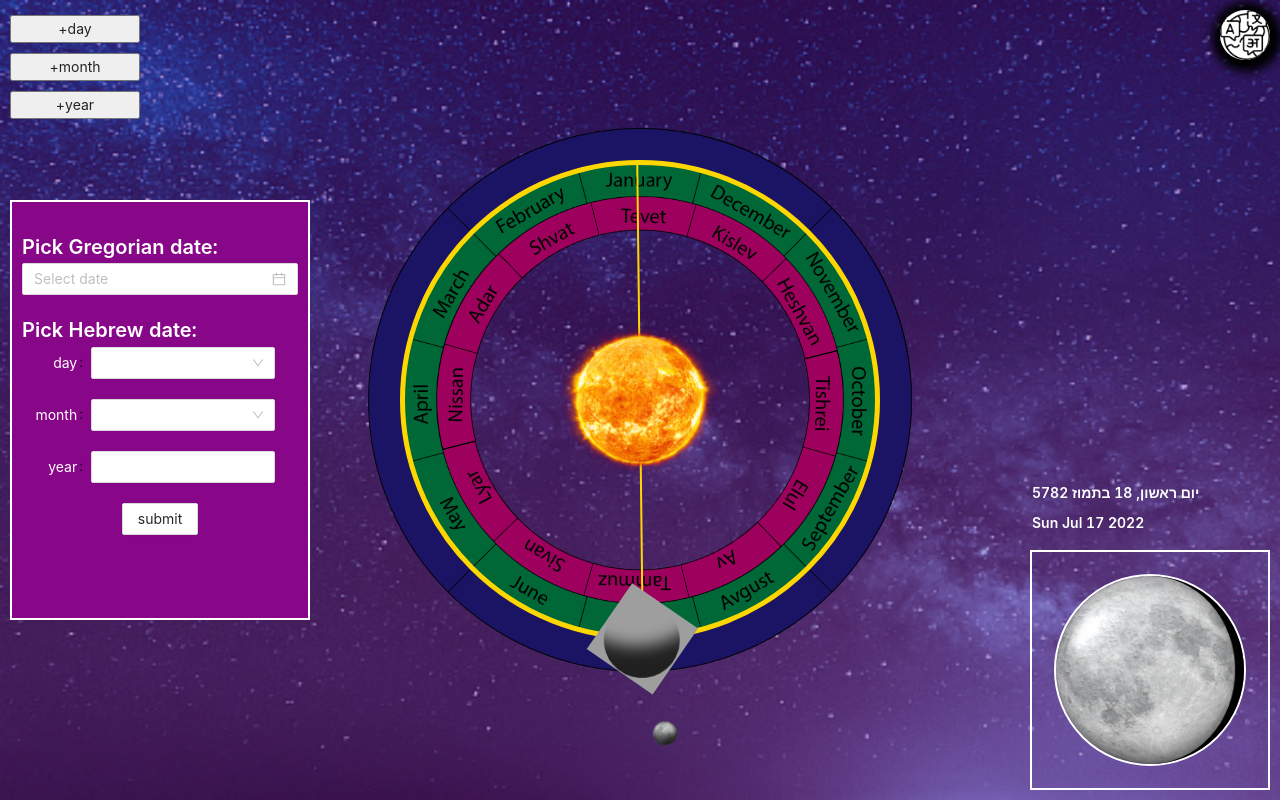
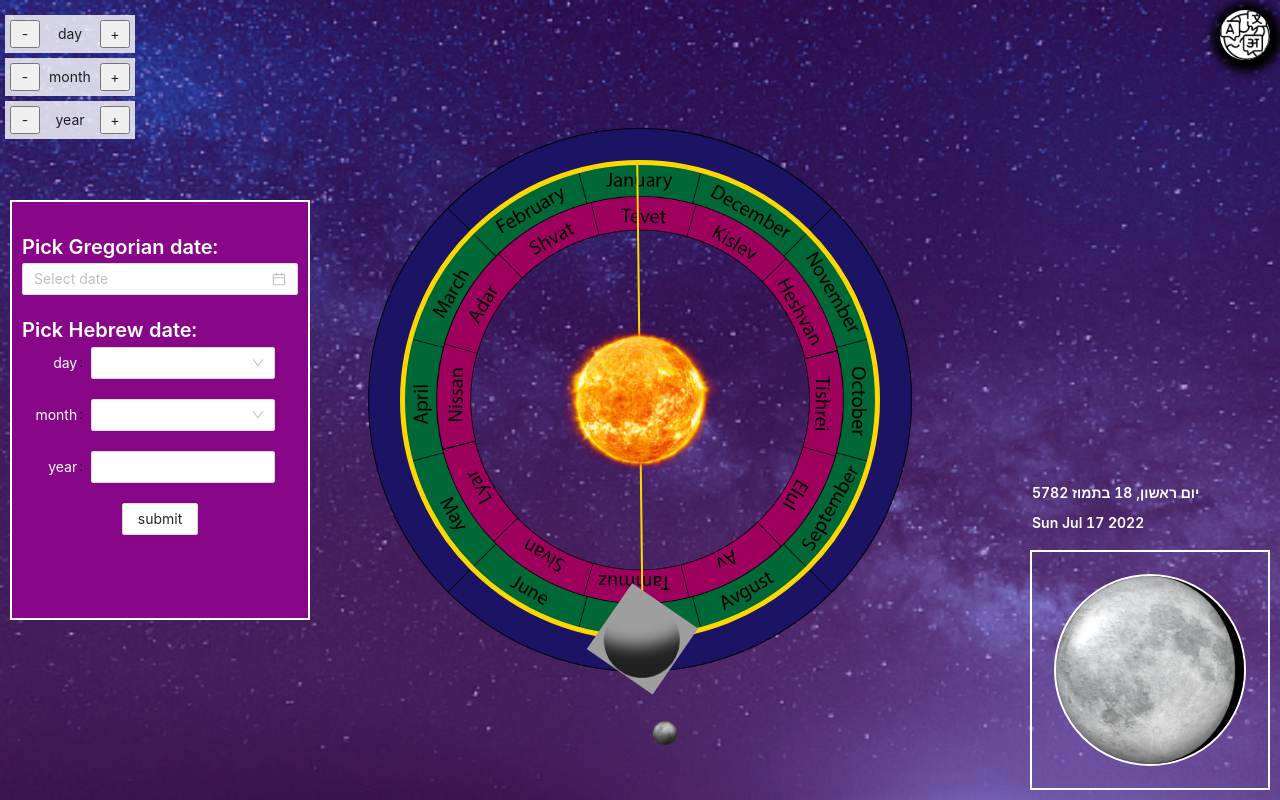
Before and after one commit to ZackEnixey/genesis, a React (Create React App) app: page / in a window 1280 px wide. Built offline with nearby package versions, Linux system fonts and the light colour scheme; grey boxes are pictures that could not be loaded.

Commit message:
Update animation time.

```diff
--- a/public/index.html
+++ b/public/index.html
@@ -7,7 +7,7 @@
     <meta name="theme-color" content="#000000" />
     <meta
       name="description"
-      content="Web site created using create-react-app"
+      content="Creative classroom game. Discover what is your Hebrew birthday and how did moon look like on the day you were born."
     />
     <link rel="apple-touch-icon" href="%PUBLIC_URL%/logo192.png" />
     <!--
--- a/src/components/calendarVisualisation/CalendarVisualisation.tsx
+++ b/src/components/calendarVisualisation/CalendarVisualisation.tsx
@@ -7,7 +7,7 @@ import checkIsLeapYear from "./checkIsLeapYear";
 
 const CalendarVisualisation = () => {
     const isHorizontal = useUiUxPosition();
-    const { simulationNumberOfDays, initialNewMoonDate } = useContext(BoardContext);
+    const { simulationNumberOfDays, initialNewMoonDate, transitionTime } = useContext(BoardContext);
     const numberOfDaysInAdar2: number = 29;
     const lunarErrorPerDayInDegrees: number = 0.02925555555;
     const numberOfLeapYersTillThisDate: number = checkIsLeapYear(simulationNumberOfDays, initialNewMoonDate).numberOfLeapYearsSince1940; // + 1 so we would avoid it to be 0;
@@ -26,8 +26,8 @@ const CalendarVisualisation = () => {
 
     return (
         <div className="calendar_visualisation_wrapper">
-            <img style={{transform: `rotate(${-hebrewMonthErrorShift}deg)`, transition: "1s"}} src={hebrewMonths} alt="english" className={calendarSizeDic[isHorizontal]} />
-            <img src={seasonsAndMonths} alt="english" style={{transition: "1s"}} className={calendarSizeDic[isHorizontal]} />
+            <img style={{transform: `rotate(${-hebrewMonthErrorShift}deg)`, transition: transitionTime}} src={hebrewMonths} alt="english" className={calendarSizeDic[isHorizontal]} />
+            <img src={seasonsAndMonths} alt="english" style={{transition: transitionTime}} className={calendarSizeDic[isHorizontal]} />
         </div>
     )
 }
--- a/src/components/earth/EarthSystem.scss
+++ b/src/components/earth/EarthSystem.scss
@@ -4,7 +4,6 @@
     background: gold;
     position: absolute;
     transform: rotate(0deg);
-    transition: 1s;
     transition-timing-function: ease-out;
 
     .wrapper_demo_xx {
@@ -27,7 +26,6 @@
     border-radius: 50%;
     box-shadow: inset 8vh 6vh 2vh -6vh rgba(0, 0, 0, 0.8);
     transform: rotate(-40deg);
-    transition: 1s;
     transition-timing-function: ease-out;
     z-index: 2;
 }
@@ -41,7 +39,6 @@
     border-radius: 50%;
     box-shadow: inset 8vh 6vh 2vh -6vh rgba(0, 0, 0, 0.8);
     transform: rotate(-40deg);
-    transition: 1s;
     transition-timing-function: ease-out;
     z-index: 2;
 }
--- a/src/components/earth/EarthSystem.tsx
+++ b/src/components/earth/EarthSystem.tsx
@@ -10,7 +10,8 @@ const EarthSystem = () => {
     const {
         earthTrajectoryWidth,
         earthTrajectoryHeight,
-        earthAngleToSun
+        earthAngleToSun,
+        transitionTime
     } = useContext(BoardContext);
 
     const isHorizontal = useUiUxPosition();
@@ -34,8 +35,8 @@ const EarthSystem = () => {
     }
 
     return(
-        <div className="earth_to_sun_circle_diameter" style={{transform: `rotate(${earthAngleToSun - error}deg)`, width: `${radius}`}} >
-            <div className="wrapper_demo_xx" style={{transform: `rotate(-${earthAngleToSun - error}deg)`}} >
+        <div className="earth_to_sun_circle_diameter" style={{transform: `rotate(${earthAngleToSun - error}deg)`, transition: transitionTime, width: `${radius}`}} >
+            <div className="wrapper_demo_xx" style={{transform: `rotate(-${earthAngleToSun - error}deg)`, transition: transitionTime}} >
                 <EarthRotatingAnimation />
             </div>
             <div className={earthStyleDic[isHorizontal]}></div>
--- a/src/components/moon/Moon.scss
+++ b/src/components/moon/Moon.scss
@@ -5,7 +5,6 @@
     justify-content: center;
     align-items: center;
     z-index: 5;
-    transition: 1s;
     transition-timing-function: ease-out;
 
     .moon_picture {
--- a/src/components/sidebar/AdjustEarthToSunAngle.scss
+++ b/src/components/sidebar/AdjustEarthToSunAngle.scss
@@ -27,16 +27,25 @@
 
 
 .increment_button {
-    width: 130px;
+    width: 30px;
     margin: 5px;
 }
 
 .increment_button_medium {
-    width: 130px;
+    width: 30px;
     margin: 5px;
 }
 
 .increment_button_small {
-    width: 20vw;
+    width: 30px;
     margin: 5px;
 }
+
+.button_holder {
+    background-color: rgba(255, 255, 255, 0.8);
+    width: 130px;
+    justify-content: space-between;
+    align-items: center;
+    display: flex;
+    margin: 5px 0;
+}
--- a/src/components/sidebar/AdjustEarthToSunAngle.tsx
+++ b/src/components/sidebar/AdjustEarthToSunAngle.tsx
@@ -1,7 +1,6 @@
 import { useContext } from "react";
 import { useTranslation } from "react-i18next";
 import { BoardContext } from "../../context";
-import { PositionEnum } from "../../types";
 import useUiUxPosition from "../customHooks/useUiUxPosition";
 
 const AdjustEarthToSunAngle = () => {
@@ -9,21 +8,38 @@ const AdjustEarthToSunAngle = () => {
         simulationNumberOfDays,
         setSimulationNumberOfDays,
         setEarthAngleToSun,
-        theNumberOfDegreesTheEarthMovesEachDayComparedToTheSun
+        theNumberOfDegreesTheEarthMovesEachDayComparedToTheSun,
+        setTransitionTime
     } = useContext(BoardContext);
     const isHorizontal = useUiUxPosition();
     const { t } = useTranslation();
 
     const increment = (numberOfDays: number) => {
+        console.log(Math.abs(numberOfDays));
+        setTransitionTime(transitionTimeDic[ Math.abs(numberOfDays) ]);
         const newValue: number = simulationNumberOfDays + numberOfDays
         setSimulationNumberOfDays(newValue);
         setEarthAngleToSun(newValue*theNumberOfDegreesTheEarthMovesEachDayComparedToTheSun);
     }
 
+    const decrement = (numberOfDays: number) => {
+        console.log(Math.abs(numberOfDays));
+        setTransitionTime(transitionTimeDic[ Math.abs(numberOfDays) ]);
+        const newValue: number = simulationNumberOfDays - numberOfDays
+        setSimulationNumberOfDays(newValue);
+        setEarthAngleToSun(newValue*theNumberOfDegreesTheEarthMovesEachDayComparedToTheSun);
+    }
+
+    const transitionTimeDic: any = {
+        1: "1s",
+        30: "3s",
+        365: "5s"
+    }
+
     const buttonStyleDic: any= {
-        "BIG": "increment_button",
-        "MEDIUM": "increment_button_medium",
-        "SMALL": "increment_button_small"
+        "BIG": "increment_button cursor_pointer",
+        "MEDIUM": "increment_button_medium cursor_pointer",
+        "SMALL": "increment_button_small cursor_pointer"
     }
 
     const buttonPositionStyleDic: any= {
@@ -34,9 +50,25 @@ const AdjustEarthToSunAngle = () => {
 
     return (
         <div className={buttonPositionStyleDic[isHorizontal]}>
-            <button className={buttonStyleDic[isHorizontal]} onClick={() => increment(-1)}>  +{t("dayText")}  </button>
-            <button className={buttonStyleDic[isHorizontal]} onClick={() => increment(-30)}> +{t('monthText')} </button>
-            <button className={buttonStyleDic[isHorizontal]} onClick={() => increment(-365)}> +{t('yearText')}  </button>
+
+            <div className="button_holder">
+                <button className={buttonStyleDic[isHorizontal]} onClick={() => decrement(-1)}>  - </button>
+                <div> {t("dayText")} </div>
+                <button className={buttonStyleDic[isHorizontal]} onClick={() => increment(-1)}>  + </button>
+            </div>
+
+            <div className="button_holder">
+                <button className={buttonStyleDic[isHorizontal]} onClick={() => decrement(-30)}> - </button>
+                <div> {t('monthText')} </div>
+                <button className={buttonStyleDic[isHorizontal]} onClick={() => increment(-30)}> + </button>
+            </div>
+
+            <div className="button_holder">
+                <button className={buttonStyleDic[isHorizontal]} onClick={() => decrement(-365)}> - </button>
+                <div> {t('yearText')} </div>
+                <button className={buttonStyleDic[isHorizontal]} onClick={() => increment(-365)}> + </button>
+            </div>
+
         </div>
     )
 }
--- a/src/components/solarSystem/SolarSystem.tsx
+++ b/src/components/solarSystem/SolarSystem.tsx
@@ -7,7 +7,7 @@ import { PositionEnum } from "../../types";
 
 const SolarSystem = () => {
     const isHorizontal = useUiUxPosition();
-    const { earthTrajectoryWidth, earthTrajectoryHeight } = useContext(BoardContext);
+    const { earthTrajectoryWidth, earthTrajectoryHeight, transitionTime } = useContext(BoardContext);
     const smallHeight: string = "60vw";
     const smallWidth: string = "60vw";
     const height: string = isHorizontal === PositionEnum.SMALL ? smallHeight: earthTrajectoryHeight+"vh";
@@ -24,7 +24,7 @@ const SolarSystem = () => {
             <img className={sunSizeDic[isHorizontal]} src={sunImg} alt="sun" />
             <div className="solar_system_wrapper_test">
                 <div className="elipse_wrapper">
-                    <div className="earth_trajectory_surface" style={{height: `${height}`, width: `${width}`, transition: "1s"}} ></div>
+                    <div className="earth_trajectory_surface" style={{height: `${height}`, width: `${width}`, transition: transitionTime}} ></div>
                     <EarthSystem />
                 </div>
             </div>
--- a/src/context/BoardContext.tsx
+++ b/src/context/BoardContext.tsx
@@ -37,8 +37,11 @@ interface IBoardContext {
     isGeorgianCallendar: boolean;
     setIsGeorgianCallendar(isGeorgianCallendar: boolean): void;
 
-    toggleSidebar: boolean,
+    toggleSidebar: boolean;
     setToggleSidebar(toggleSidebar: boolean): void;
+
+    transitionTime: string;
+    setTransitionTime(transitionTime: string): void;
 };
 
 const BoardContext = createContext({} as IBoardContext);
@@ -72,6 +75,7 @@ const BoardContextProvider: FC<BoardContextProps> = (props) => {
     const [isGeorgianCallendar, setIsGeorgianCallendar] = useState<boolean>(true);
 
     const [toggleSidebar, setToggleSidebar] = useState<boolean>(false);
+    const [transitionTime, setTransitionTime] = useState<string>("1s");
 
     const providerValue = {
         simulationNumberOfDays,
@@ -97,7 +101,9 @@ const BoardContextProvider: FC<BoardContextProps> = (props) => {
         isGeorgianCallendar,
         setIsGeorgianCallendar,
         toggleSidebar,
-        setToggleSidebar
+        setToggleSidebar,
+        transitionTime,
+        setTransitionTime
     };
 
     return (
--- a/src/scss/reusable.scss
+++ b/src/scss/reusable.scss
@@ -50,3 +50,7 @@
 .overflow_hidden {
     overflow: hidden;
 }
+
+.flex {
+    display: flex;
+}
```
Also changed, not shown: src/components/moon/Moon.tsx (+5 -5 lines).
